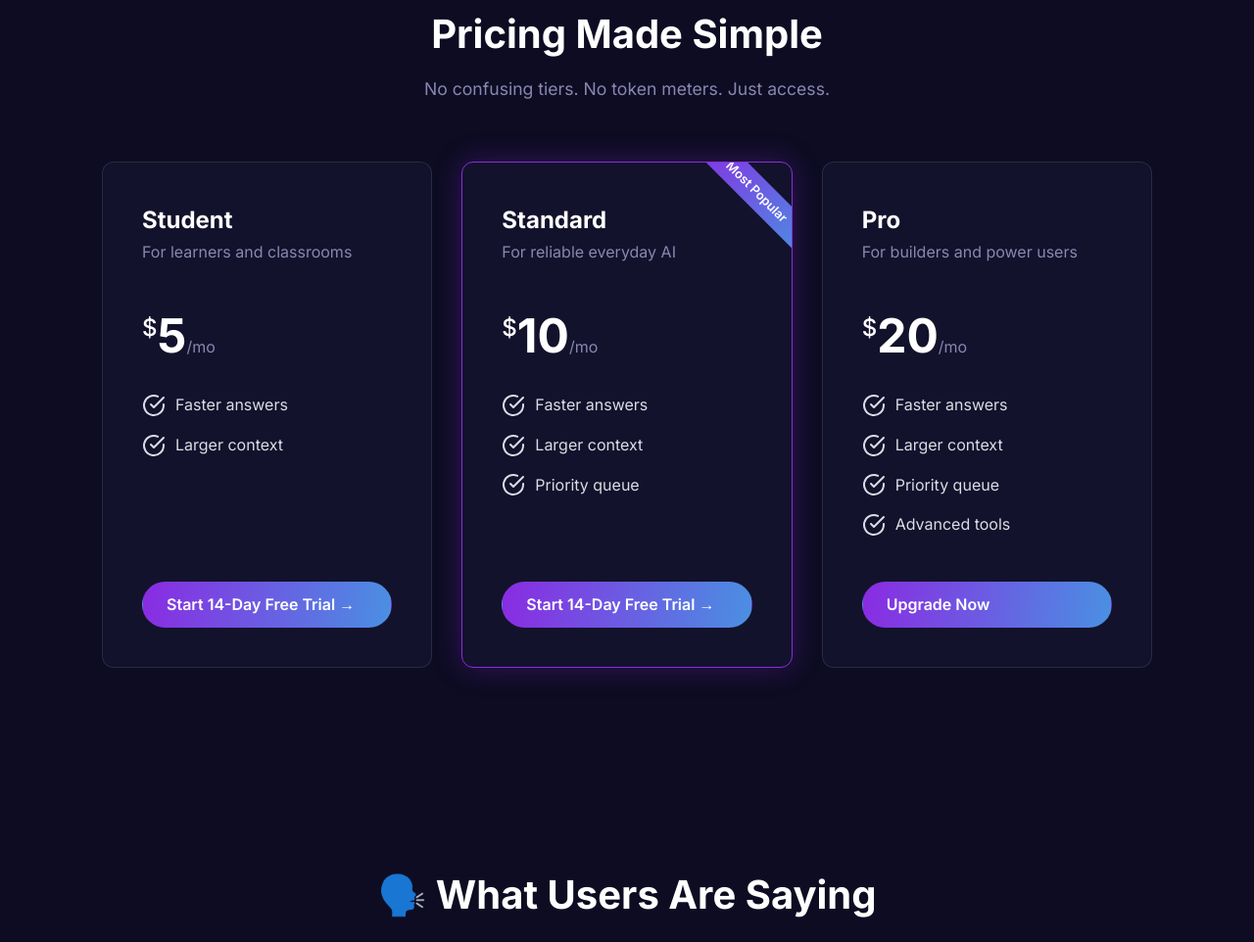
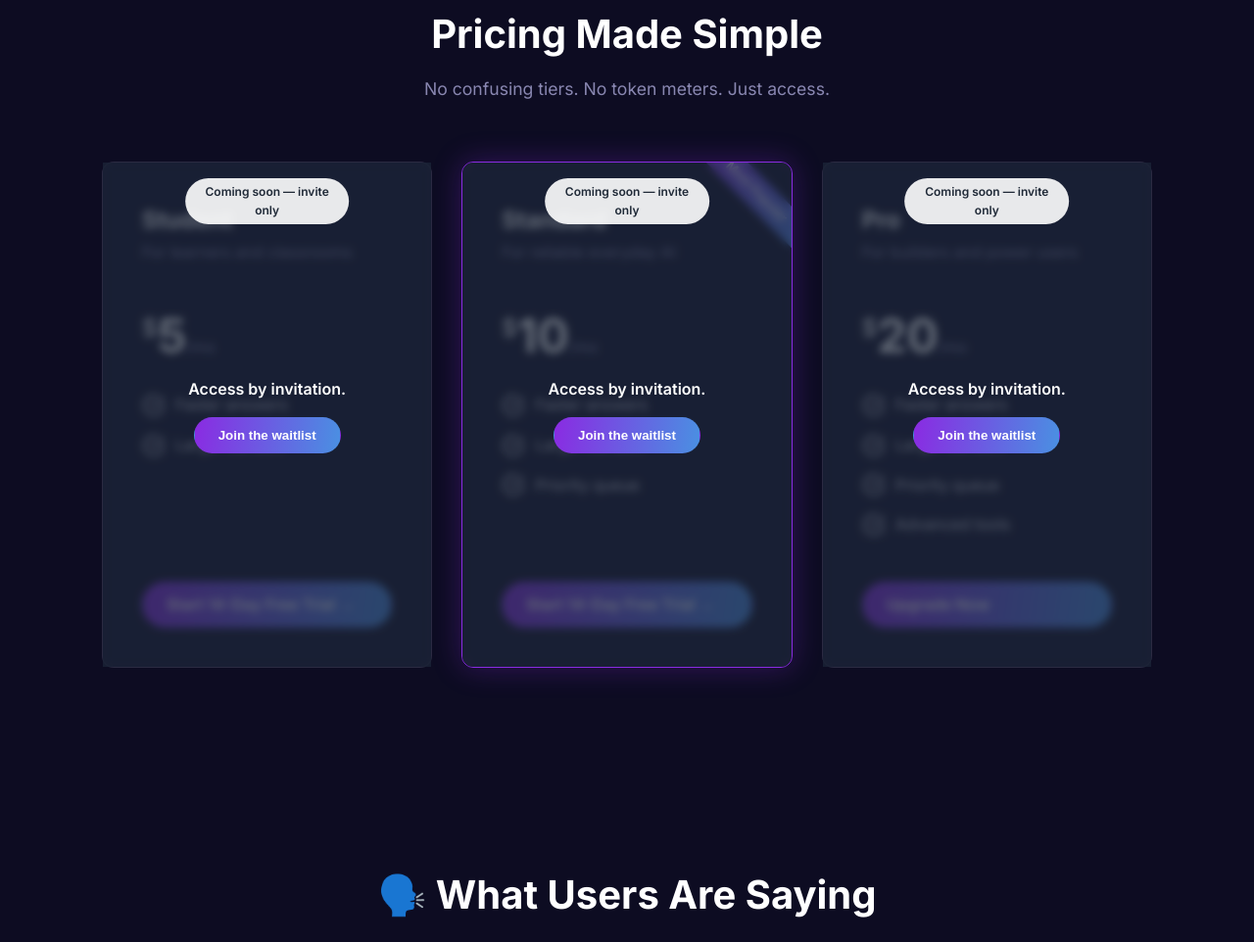
Before and after one commit to Detin-tech/Site_1, a website: page index.html in a window 1280 px wide. Shown: the part 2692-3654 px from the top of the page at 98% size. Drawn offline with nearby package versions, Linux system fonts and the light colour scheme.

Commit message:
feat: add product gating overlay with waitlist CTA

```diff
--- a/assets/css/style.css
+++ b/assets/css/style.css
@@ -246,3 +246,46 @@ footer { padding: 80px 0 30px; border-top: 1px solid var(--border-color); }
     color: #fff;
     text-decoration: underline;
 }
+
+/* product-gate */
+body.gated [data-gated] { position: relative; }
+body.gated [data-gated].gate-active > :not(.gate-overlay) { pointer-events: none; }
+body.gated .gate-overlay {
+    position: absolute;
+    inset: 0;
+    background: rgba(30, 41, 59, 0.65);
+    backdrop-filter: blur(4px) brightness(0.9);
+    display: flex;
+    flex-direction: column;
+    align-items: center;
+    justify-content: center;
+    text-align: center;
+    z-index: 10;
+}
+body.gated .gate-overlay .gate-banner {
+    position: absolute;
+    top: 16px;
+    left: 50%;
+    transform: translateX(-50%);
+    background: rgba(255, 255, 255, 0.9);
+    color: #1f2937;
+    padding: 4px 12px;
+    border-radius: 9999px;
+    font-size: 0.75rem;
+    font-weight: 600;
+}
+body.gated .gate-overlay .gate-cta {
+    display: flex;
+    flex-direction: column;
+    gap: 16px;
+    align-items: center;
+}
+body.gated .gate-overlay .gate-headline {
+    font-weight: 600;
+    color: var(--heading-color);
+}
+body.gated .gate-overlay .gate-btn:hover,
+body.gated .gate-overlay .gate-btn:focus {
+    transform: scale(1.02);
+    box-shadow: 0 0 15px rgba(138, 43, 226, 0.6), 0 0 30px rgba(74, 144, 226, 0.4);
+}
--- a/assets/js/script.js
+++ b/assets/js/script.js
@@ -136,6 +136,65 @@ document.addEventListener('DOMContentLoaded', () => {
             }
         });
     });
+
+    // Product gating overlay
+    function initProductGates() {
+        if (!document.body.classList.contains('gated')) return;
+        const cards = document.querySelectorAll('[data-gated]');
+        cards.forEach(card => {
+            if (card.dataset.gateInit === 'true') return;
+            card.dataset.gateInit = 'true';
+            card.classList.add('gate-active');
+            if (getComputedStyle(card).position === 'static') {
+                card.style.position = 'relative';
+            }
+            // remove focus from underlying interactive elements
+            card.querySelectorAll('a, button, input, textarea, select').forEach(el => {
+                if (!el.closest('.gate-overlay')) {
+                    el.setAttribute('tabindex', '-1');
+                }
+            });
+            const overlay = document.createElement('div');
+            overlay.className = 'gate-overlay';
+            overlay.setAttribute('role', 'region');
+            overlay.setAttribute('aria-label', 'Invite-only gate');
+
+            const banner = document.createElement('div');
+            banner.className = 'gate-banner';
+            banner.textContent = 'Coming soon — invite only';
+            overlay.appendChild(banner);
+
+            const cta = document.createElement('div');
+            cta.className = 'gate-cta';
+
+            const headline = document.createElement('p');
+            headline.className = 'gate-headline';
+            headline.textContent = 'Access by invitation.';
+            cta.appendChild(headline);
+
+            const btn = document.createElement('button');
+            btn.type = 'button';
+            btn.className = 'btn btn-primary gate-btn';
+            const plan = card.dataset.plan || '';
+            if (plan) btn.dataset.plan = plan;
+            btn.textContent = 'Join the waitlist';
+            btn.addEventListener('click', () => {
+                window.dataLayer?.push({
+                    event: 'waitlist_click',
+                    plan,
+                    location_path: window.location.pathname,
+                    ref: document.referrer || ''
+                });
+                window.location.href = '/waitlist';
+            });
+            cta.appendChild(btn);
+
+            overlay.appendChild(cta);
+            card.appendChild(overlay);
+        });
+    }
+
+    initProductGates();
 
     // On-Scroll Animations
     const observer = new IntersectionObserver((entries) => {
--- a/index.html
+++ b/index.html
@@ -16,7 +16,7 @@
         crossorigin="anonymous">
     </script>
 </head>
-<body>
+<body class="gated">
 
     <div class="background-glow"></div>
 
@@ -98,7 +98,7 @@
                     <p class="animate-on-scroll">No confusing tiers. No token meters. Just access.</p>
                 </div>
                 <div class="pricing-grid">
-                    <div class="pricing-card animate-on-scroll">
+                    <div class="pricing-card animate-on-scroll" data-gated="true" data-plan="student">
                         <h3>Student</h3>
                         <p class="price-desc">For learners and classrooms</p>
                         <div class="price"><sup>$</sup>5<span>/mo</span></div>
@@ -108,7 +108,7 @@
                         </ul>
                         <a href="/pricing.html" class="btn btn-primary nav-upgrade" data-plan="student">Start 14-Day Free Trial →</a>
                     </div>
-                    <div class="pricing-card popular animate-on-scroll">
+                    <div class="pricing-card popular animate-on-scroll" data-gated="true" data-plan="standard">
                         <div class="popular-badge">Most Popular</div>
                         <h3>Standard</h3>
                         <p class="price-desc">For reliable everyday AI</p>
@@ -120,7 +120,7 @@
                         </ul>
                         <a href="/pricing.html" class="btn btn-primary nav-upgrade" data-plan="standard">Start 14-Day Free Trial →</a>
                     </div>
-                    <div class="pricing-card animate-on-scroll">
+                    <div class="pricing-card animate-on-scroll" data-gated="true" data-plan="pro">
                         <h3>Pro</h3>
                         <p class="price-desc">For builders and power users</p>
                         <div class="price"><sup>$</sup>20<span>/mo</span></div>
```
Also changed, not shown: pricing.html (+4 -4 lines).
